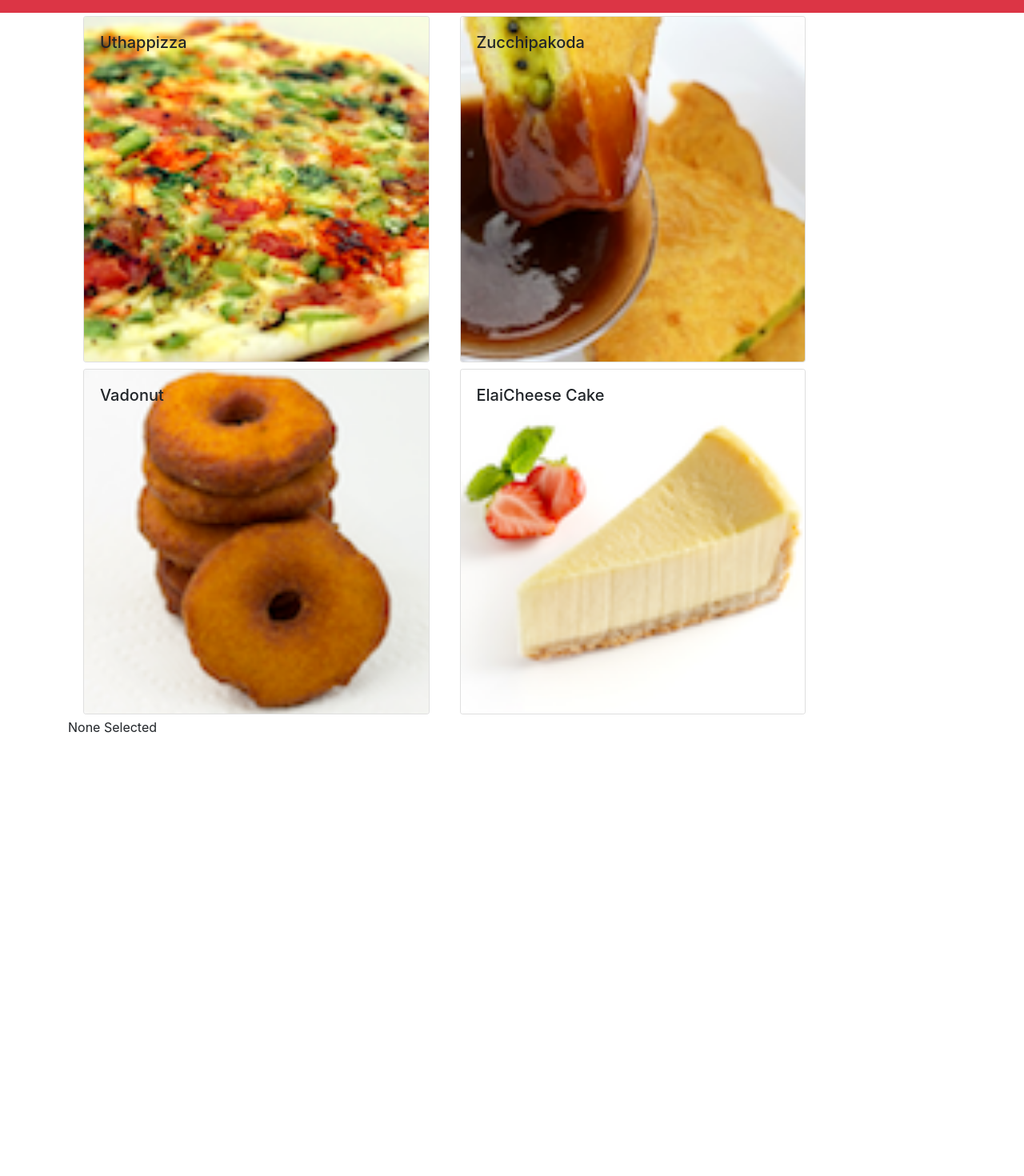
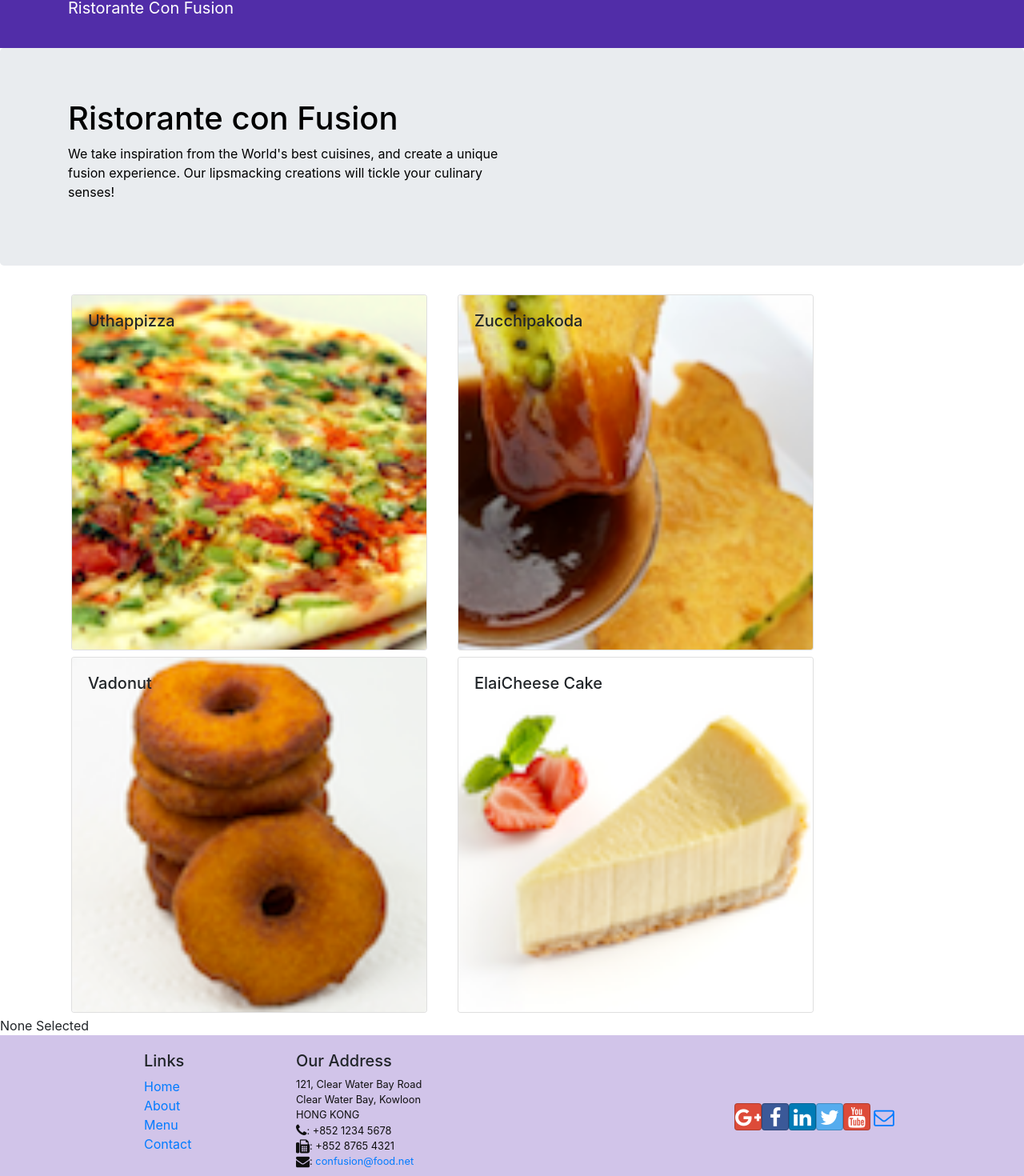
Before and after one commit to qhizershareef/Front-End-React--restaurant, a React (Create React App) app: page / in a window 1280 px wide. Shown: the part 40-1510 px from the top of the page at 80% size. Before the commit the page ends 961 px from the top, so only its background shows below. Built offline with nearby package versions, Linux system fonts and the light colour scheme.

Commit message:
header and footer

```diff
--- a/package.json
+++ b/package.json
@@ -7,6 +7,8 @@
     "@testing-library/react": "^9.5.0",
     "@testing-library/user-event": "^7.2.1",
     "bootstrap": "^4.0.0",
+    "bootstrap-social": "5.1.1",
+    "font-awesome": "^4.7.0",
     "moment": "^2.24.0",
     "react": "^16.13.1",
     "react-dom": "^16.13.1",
--- a/src/App.css
+++ b/src/App.css
@@ -1 +1,34 @@
-/**/
+.row-header{
+    margin:0px auto;
+    padding:0px auto;
+}
+
+.row-content {
+    margin:0px auto;
+    padding: 50px 0px 50px 0px;
+    border-bottom: 1px ridge;
+    min-height:400px;
+}
+
+.footer{
+    background-color: #D1C4E9;
+    margin:0px auto;
+    padding: 20px 0px 20px 0px;
+}
+.jumbotron {
+    padding:70px 30px 70px 30px;
+    margin:0px auto;
+    background: red;
+    color:black;
+}
+
+address{
+    font-size:80%;
+    margin:0px;
+    color:#0f0f0f;
+}
+
+.navbar-dark {
+    background-color: #512DA8;
+    height:100px;
+}
--- a/src/components/DishDetailComponent.js
+++ b/src/components/DishDetailComponent.js
@@ -15,9 +15,11 @@
     }
     let dishItem = renderDish(Dish);
     return (
-        <div className="row">
-            {dishItem}
-            {dishComments}
+        <div className="container">
+            <div className="row">
+                {dishItem}
+                {dishComments}
+            </div>
         </div>
     )
 }
@@ -25,7 +27,7 @@
     //console.log(dish);
     return (
         <div className="col-12 col-md-5 m-1">
-            <Card >
+            <Card key={dish.id} >
                 <CardImg width="100%" src={dish.image} alt={dish.name} />
                 <CardBody>
                     <CardText>{dish.description}</CardText>
@@ -41,8 +43,8 @@
     const cmmnts = dish.comments.map(comment => {
         //refer moment.js to create date format 'MMMM,Do,YYYY'
         return (
-            <div className="container">
-                <div key={comment.id}>
+            <div key={comment.id}>
+                <div >
                     <p>{comment.comment}</p>
                     <p>--{comment.author}, {Moment(comment.date).format('MMMM, Do ,YYYY')}</p>
                 </div>
@@ -51,7 +53,7 @@
         )
     })
     return (
-        <div className="col-md-5 col-12 mt-3">
+        <div className="col-md-5 col-12 m-1">
             <h3>Comments :</h3>
             <div>
                 {cmmnts}
--- /dev/null
+++ b/src/components/FooterComponent.js
@@ -0,0 +1,50 @@
+import React from 'react';
+
+function Footer(props) {
+    return(
+    <div className="footer">
+        <div className="container">
+            <div className="row justify-content-center">
+                <div className="col-4 offset-1 col-sm-2">
+                    <h5>Links</h5>
+                    <ul className="list-unstyled">
+                        <li><a href="#">Home</a></li>
+                        <li><a href="#">About</a></li>
+                        <li><a href="#">Menu</a></li>
+                        <li><a href="contactus.html">Contact</a></li>
+                    </ul>
+                </div>
+                <div className="col-7 col-sm-5">
+                    <h5>Our Address</h5>
+                    <address>
+		              121, Clear Water Bay Road<br />
+		              Clear Water Bay, Kowloon<br />
+		              HONG KONG<br />
+		              <i className="fa fa-phone fa-lg"></i>: +852 1234 5678<br />
+		              <i className="fa fa-fax fa-lg"></i>: +852 8765 4321<br />
+		              <i className="fa fa-envelope fa-lg"></i>: <a href="mailto:confusion@food.net">
+                         confusion@food.net</a>
+                    </address>
+                </div>
+                <div className="col-12 col-sm-4 align-self-center">
+                    <div className="text-center">
+                        <a className="btn btn-social-icon btn-google" href="http://google.com/+"><i className="fa fa-google-plus"></i></a>
+                        <a className="btn btn-social-icon btn-facebook" href="http://www.facebook.com/profile.php?id="><i className="fa fa-facebook"></i></a>
+                        <a className="btn btn-social-icon btn-linkedin" href="http://www.linkedin.com/in/"><i className="fa fa-linkedin"></i></a>
+                        <a className="btn btn-social-icon btn-twitter" href="http://twitter.com/"><i className="fa fa-twitter"></i></a>
+                        <a className="btn btn-social-icon btn-google" href="http://youtube.com/"><i className="fa fa-youtube"></i></a>
+                        <a className="btn btn-social-icon" href="mailto:"><i className="fa fa-envelope-o"></i></a>
+                    </div>
+                </div>
+            </div>
+            <div className="row justify-content-center">
+                <div className="col-auto">
+                    <p>© Copyright 2018 Ristorante Con Fusion</p>
+                </div>
+            </div>
+        </div>
+    </div>
+    )
+}
+
+export default Footer;
--- /dev/null
+++ b/src/components/HeaderComponent.js
@@ -0,0 +1,28 @@
+import React, { Component } from 'react';
+import { Navbar, NavbarBrand, Jumbotron } from 'reactstrap';
+
+class Header extends Component {
+    render() {
+        return (
+            <React.Fragment>
+                <Navbar dark  id="navbar">
+                    <div className="container">
+                        <NavbarBrand href="/" id="nav">Ristorante Con Fusion</NavbarBrand>
+                    </div>
+                </Navbar>
+                <Jumbotron>
+                    <div className="container">
+                        <div className="row row-header">
+                            <div className="col-12 col-sm-6">
+                                <h1>Ristorante con Fusion</h1>
+                                <p>We take inspiration from the World's best cuisines, and create a unique fusion experience. Our lipsmacking creations will tickle your culinary senses!</p>
+                            </div>
+                        </div>
+                    </div>
+                </Jumbotron>
+            </React.Fragment>
+        )
+    }
+}
+
+export default Header;
--- a/src/components/MainComponent.js
+++ b/src/components/MainComponent.js
@@ -1,16 +1,17 @@
-import React,{Component} from 'react';
-import {Navbar,NavbarBrand} from 'reactstrap';
+import React, { Component } from 'react';
 import Menu from './MenuComponent';
 import DishDetail from './DishDetailComponent';
-import {DISHES} from '../shared/dishes';
+import { DISHES } from '../shared/dishes';
+import Header from './HeaderComponent';
+import Footer from './FooterComponent';
 //we can either use App() as function or
 // As class App which extends Component and render it in index.js, when using class we do have to specify the state
-class Main extends Component{
-    constructor(props){
+class Main extends Component {
+    constructor(props) {
         super(props);
-        this.state={
-            dishes:DISHES,
-            selectedDish:null,
+        this.state = {
+            dishes: DISHES,
+            selectedDish: null,
         }
     }
     onSelectedDish(dishId) {
@@ -18,21 +19,17 @@
             selectedDish: dishId,
         })
     }
-    render(){
+    render() {
         //under <Menu props could be either this.state.dishes or directly {DISHES}
         return (
-        <div>
-            <Navbar dark color="danger" id="navbar">
-                <div className="container">
-                <NavbarBrand href="/" id="nav">Ristorante Con Fusion</NavbarBrand>
-                </div>
-            </Navbar>
-            <div className="container ">
-                <Menu dish={this.state.dishes}
+            <div>
+                <Header />
+                <Menu
+                    dish={this.state.dishes}
                     onClick={(dishId) => this.onSelectedDish(dishId)}
                 />
-                <DishDetail dish={this.state.dishes.filter(dish=> dish.id===this.state.selectedDish)[0]}/>
-            </div>
+                <DishDetail dish={this.state.dishes.filter(dish => dish.id === this.state.selectedDish)[0]} />
+                <Footer />
             </div>
         );//DishDetail needs a selectedDish
     }
--- a/src/index.js
+++ b/src/index.js
@@ -2,7 +2,10 @@
 import ReactDOM from 'react-dom';
 import './index.css';
 import App from './App';
+import './App.css'
 import 'bootstrap/dist/css/bootstrap.min.css';
+import 'font-awesome/css/font-awesome.min.css';
+import 'bootstrap-social/bootstrap-social.css';
 import * as serviceWorker from './serviceWorker';
 
 ReactDOM.render(
```
Also changed, not shown: 2 other files (tests, documents, lock files or other folders).
